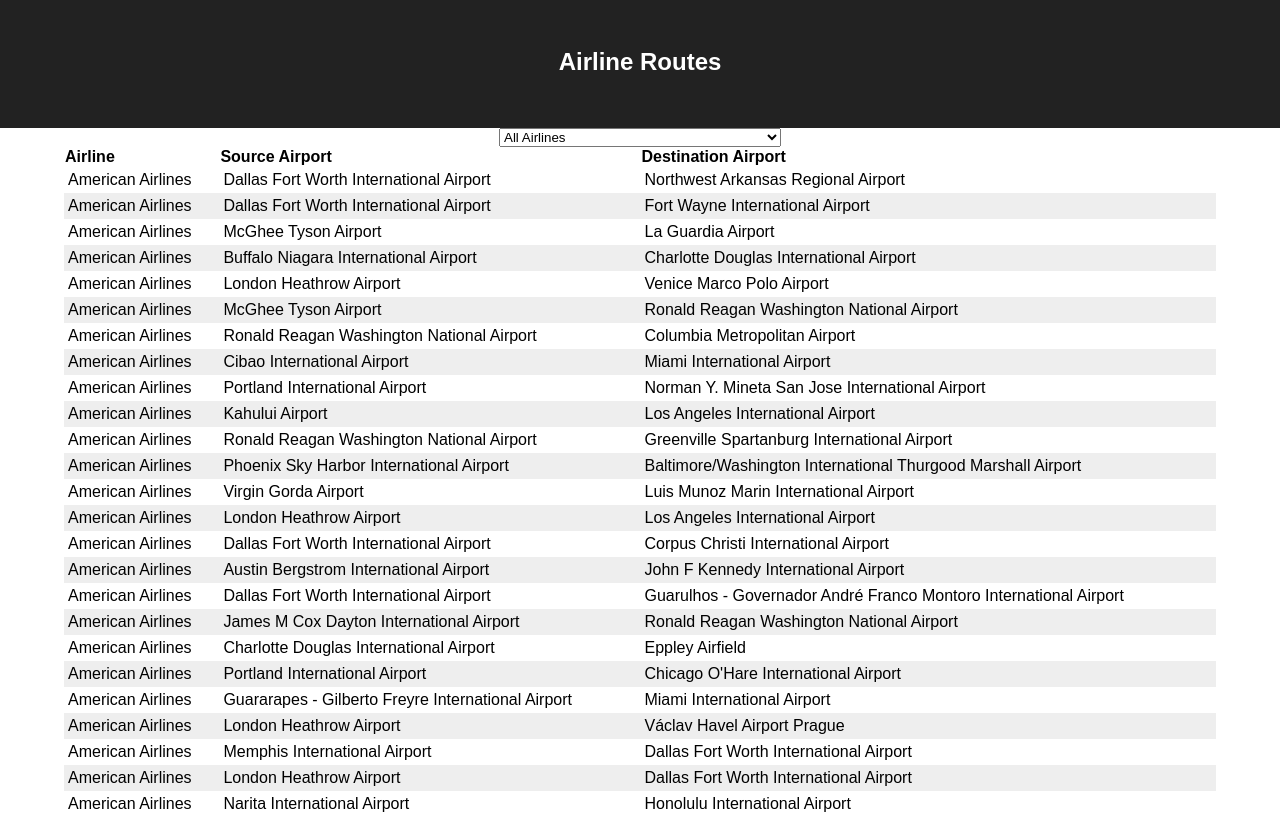
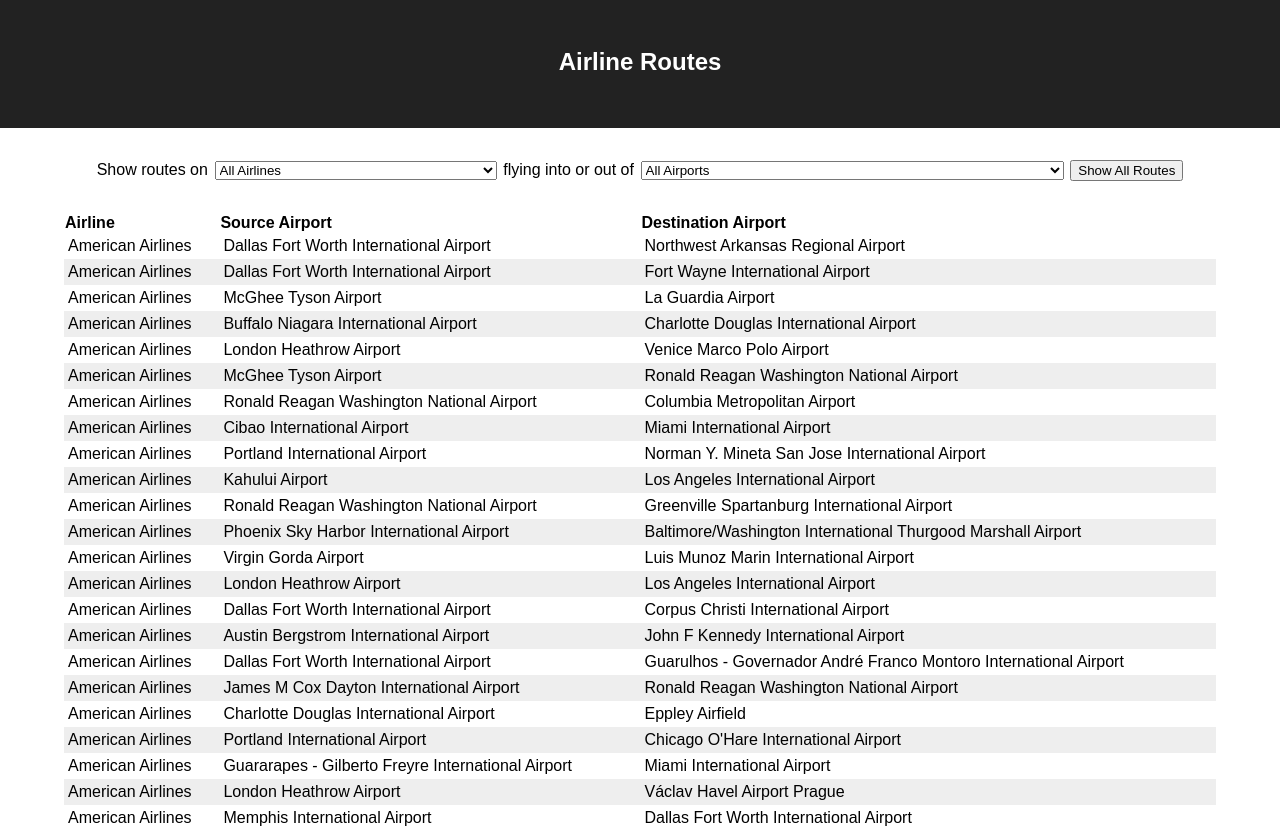
Before and after one commit to maxiappleton/airline-routes, a React (Create React App) app: page / in a window 1280 px wide. Shown: the top 828 px of the page. Built offline with nearby package versions, Linux system fonts and the light colour scheme.

Commit message:
added filter routes by airport and reset click button

```diff
--- a/src/App.css
+++ b/src/App.css
@@ -16,6 +16,10 @@
 
 section {
   text-align: center;
+}
+
+.selection-area {
+  margin: 2rem 0;
 }
 
 table.routes-table {
--- a/src/App.js
+++ b/src/App.js
@@ -10,10 +10,13 @@
     super(props);
 
     this.state = {
-      airline: 'all'
+      airline: 'all',
+      airport: 'all'
     };
 
     this.handleAirlineSelect = this.handleAirlineSelect.bind(this);
+    this.handleAirportSelect = this.handleAirportSelect.bind(this);
+    this.handleSelectResetClick = this.handleSelectResetClick.bind(this);
     this.filterRoutes = this.filterRoutes.bind(this);
   }
 
@@ -29,21 +32,46 @@
     this.setState({ airline: e.target.value });
   }
 
-  // const routes = [
-  //   { "airline": 24, "src": "DFW", "dest": "XNA" },
+  handleAirportSelect(e) {
+    this.setState({ airport: e.target.value });
+  }
+
+  handleSelectResetClick() {
+    this.setState({ airline: 'all', airport: 'all' });
+  }
 
   filterRoutes() {
-    if (this.state.airline === 'all') {
+    if (this.state.airline === 'all' && this.state.airport === 'all') {
       return data.routes;
+    } else if (this.state.airline === 'all') {
+      return data.routes.filter(route => {
+        return route.src === this.state.airport || route.dest === this.state.airport;
+      });
+    } else if (this.state.airport === 'all') {
+      return data.routes.filter(route => {
+        return route.airline === Number(this.state.airline);
+      });
     } else {
       return data.routes.filter(route => {
-        return route.airline === Number(this.state.airline);
+        return route.airline === Number(this.state.airline) && (route.src === this.state.airport || route.dest === this.state.airport);
       });
     }
   }
 
   filterAirlines() {
+    if (this.state.airport === 'all') {
       return data.airlines;
+    } else {
+      return data.airlines;
+    }
+  }
+
+  filterAirports() {
+    if (this.state.airline === 'all') {
+      return data.airports;
+    } else {
+      return data.airports;
+    }
   }
 
   render() {
@@ -53,8 +81,12 @@
       { name: 'Destination Airport', property: 'dest' },
     ];
 
+
+    const filteredAirlines = this.filterAirlines();
+    const filteredAirports = this.filterAirports();
+
     const filteredRoutes = this.filterRoutes();
-    const filteredAirlines = this.filterAirlines();
+
 
     return (
       <div className="app">
@@ -62,6 +94,8 @@
           <h1 className="title">Airline Routes</h1>
         </header>
         <section>
+          <div className="selection-area">
+            Show routes on
             <Select
               options={filteredAirlines}
               valueKey="id"
@@ -70,6 +104,17 @@
               value={this.state.airline}
               onSelect={this.handleAirlineSelect}
             />
+            flying into or out of
+            <Select
+              options={filteredAirports}
+              valueKey="code"
+              titleKey="name"
+              allTitle="All Airports"
+              value={this.state.airport}
+              onSelect={this.handleAirportSelect}
+            />
+            <button onClick={this.handleSelectResetClick}>Show All Routes</button>
+          </div>
           <Table
             columns={columns}
             rows={filteredRoutes}
```
Lines whose indentation alone changed are shown as unchanged.
